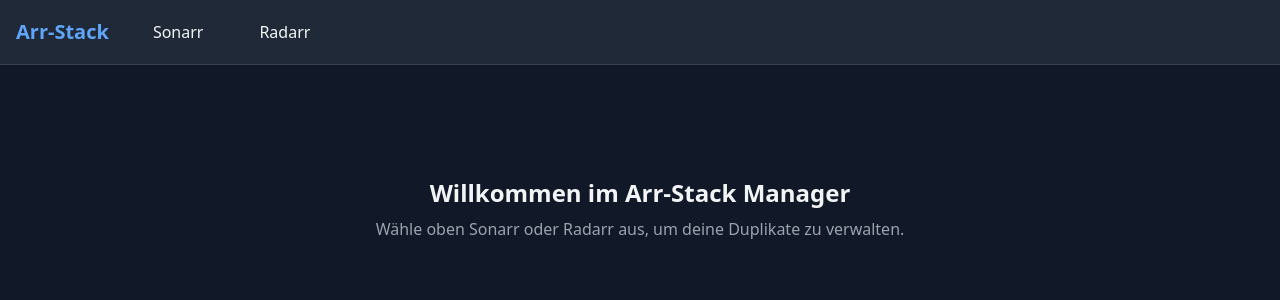
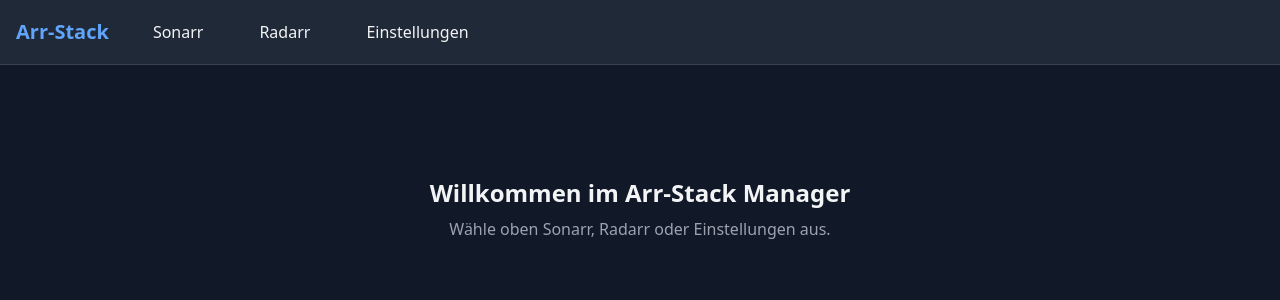
Before and after one commit to Maomao63/arr-stack-manager, a FastAPI app: page / in a window 1280 px wide. Shown: the top 300 px of the page. Run offline with FastAPI, Linux system fonts and the light colour scheme; some libraries are stand-ins or nearby versions.

Commit message:
Update index.html

```diff
--- a/templates/index.html
+++ b/templates/index.html
@@ -19,6 +19,7 @@
                 <!-- Die Tabs zum Switchen -->
                 <button hx-get="/sonarr-data" hx-target="#content" class="px-3 py-2 hover:bg-gray-700 rounded transition">Sonarr</button>
                 <button hx-get="/radarr-data" hx-target="#content" class="px-3 py-2 hover:bg-gray-700 rounded transition">Radarr</button>
+                <button hx-get="/settings" hx-target="#content" class="px-3 py-2 hover:bg-gray-700 rounded transition">Einstellungen</button>
             </div>
         </div>
     </nav>
@@ -27,7 +28,7 @@
     <main id="content" class="p-8">
         <div class="max-w-4xl mx-auto text-center mt-20">
             <h2 class="text-2xl font-semibold">Willkommen im Arr-Stack Manager</h2>
-            <p class="text-gray-400 mt-2">Wähle oben Sonarr oder Radarr aus, um deine Duplikate zu verwalten.</p>
+            <p class="text-gray-400 mt-2">Wähle oben Sonarr, Radarr oder Einstellungen aus.</p>
         </div>
     </main>
 
```
